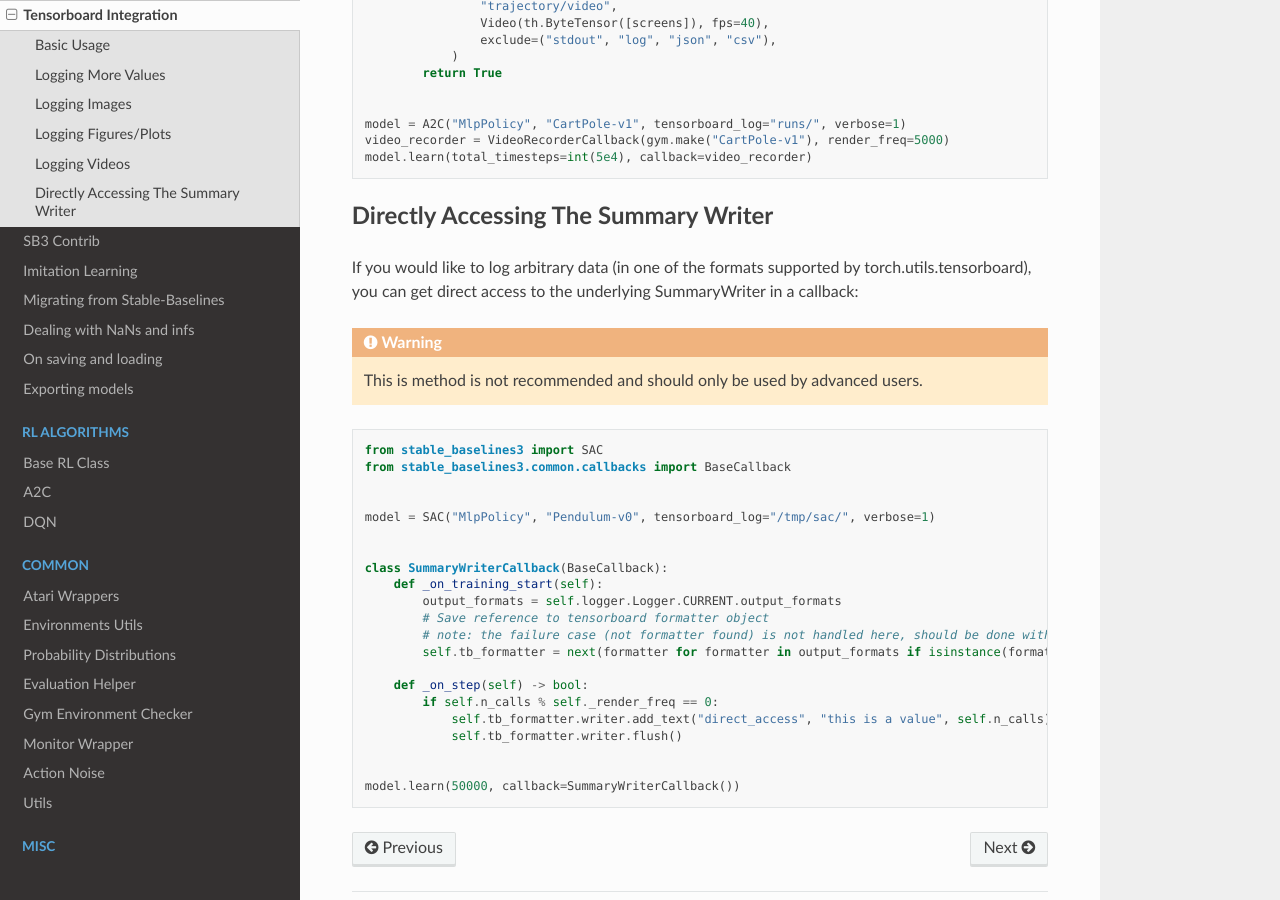
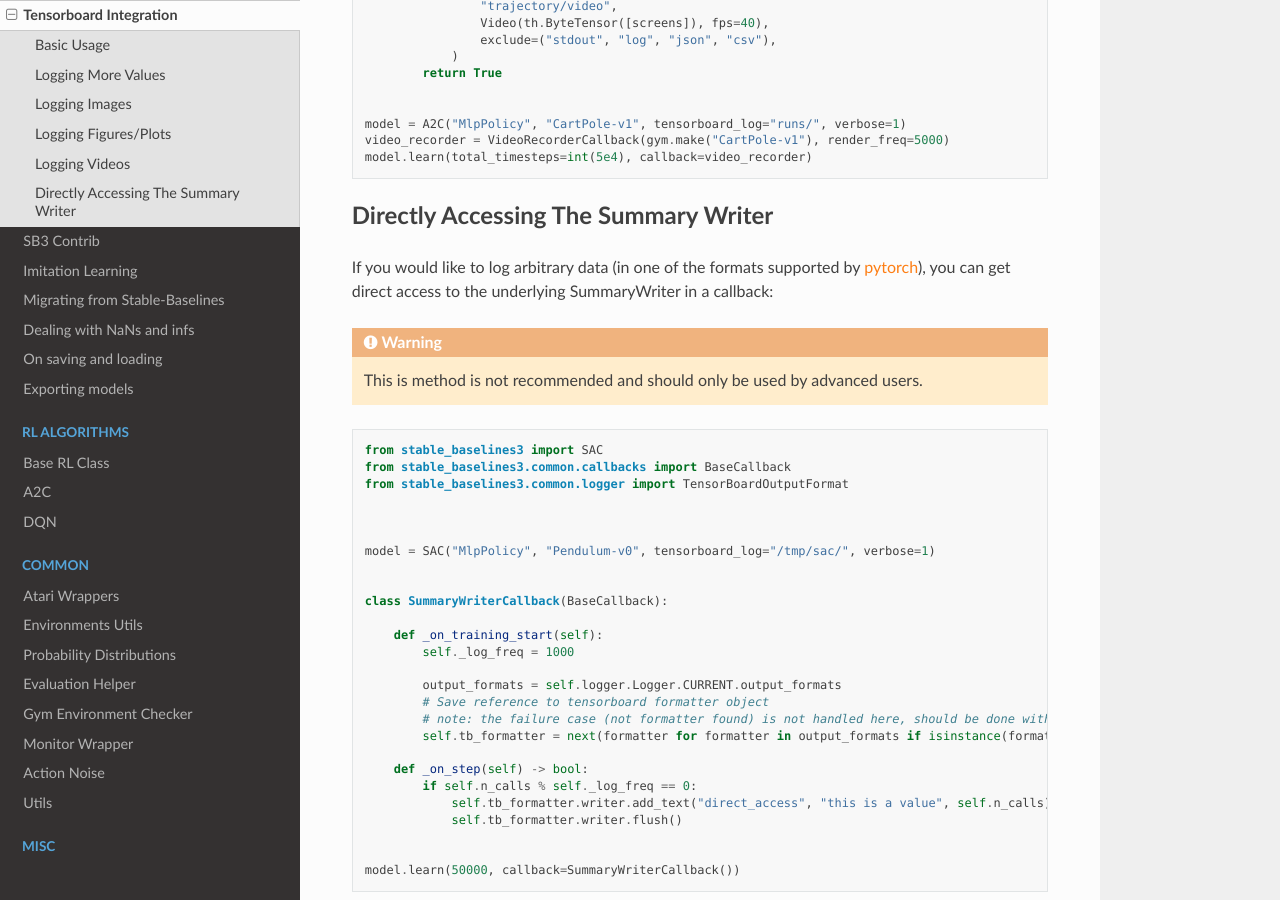
Before and after one commit to DLR-RM/stable-baselines3, a Sphinx documentation site: the page built from docs/guide/tensorboard.rst, in a window 1280 px wide and 900 px high, scrolled down 4661 px. Built offline with Sphinx 7.4.7 and the Read the Docs theme 2.0.0, drawn with Linux system fonts in a browser that asks for light colours; pages that are not in the unit, such as notebooks, are missing from menus.

Commit message:
fix example, link to pytorch docs, update changelog

```diff
--- a/docs/guide/tensorboard.rst
+++ b/docs/guide/tensorboard.rst
@@ -230,7 +230,7 @@ Here is an example of how to render an episode and log the resulting video to Te
 Directly Accessing The Summary Writer
 -------------------------------------
 
-If you would like to log arbitrary data (in one of the formats supported by torch.utils.tensorboard), you
+If you would like to log arbitrary data (in one of the formats supported by `pytorch <https://pytorch.org/docs/stable/tensorboard.html>`_), you
 can get direct access to the underlying SummaryWriter in a callback:
 
 .. warning::
@@ -240,20 +240,25 @@ can get direct access to the underlying SummaryWriter in a callback:
 
     from stable_baselines3 import SAC
     from stable_baselines3.common.callbacks import BaseCallback
+    from stable_baselines3.common.logger import TensorBoardOutputFormat
+
 
 
     model = SAC("MlpPolicy", "Pendulum-v0", tensorboard_log="/tmp/sac/", verbose=1)
 
 
     class SummaryWriterCallback(BaseCallback):
+
         def _on_training_start(self):
+            self._log_freq = 1000
+
             output_formats = self.logger.Logger.CURRENT.output_formats
             # Save reference to tensorboard formatter object
             # note: the failure case (not formatter found) is not handled here, should be done with try/except.
             self.tb_formatter = next(formatter for formatter in output_formats if isinstance(formatter, TensorBoardOutputFormat))
 
         def _on_step(self) -> bool:
-            if self.n_calls % self._render_freq == 0:
+            if self.n_calls % self._log_freq == 0:
                 self.tb_formatter.writer.add_text("direct_access", "this is a value", self.n_calls)
                 self.tb_formatter.writer.flush()
 
--- a/docs/misc/changelog.rst
+++ b/docs/misc/changelog.rst
@@ -28,7 +28,6 @@ New Features:
 - ``EvalCallback`` now logs the success rate when available (``is_success`` must be present in the info dict)
 - Added new wrappers to log images and matplotlib figures to tensorboard. (@zampanteymedio)
 - Add support for text records to ``Logger``. (@lorenz-h)
-- Add hint on how to access the tensorboard summary writer directly to docs. (@lorenz-h)
 
 Bug Fixes:
 ^^^^^^^^^^
```
Also changed, not shown: other parts of docs/misc/changelog.rst (+1 -0 lines).
